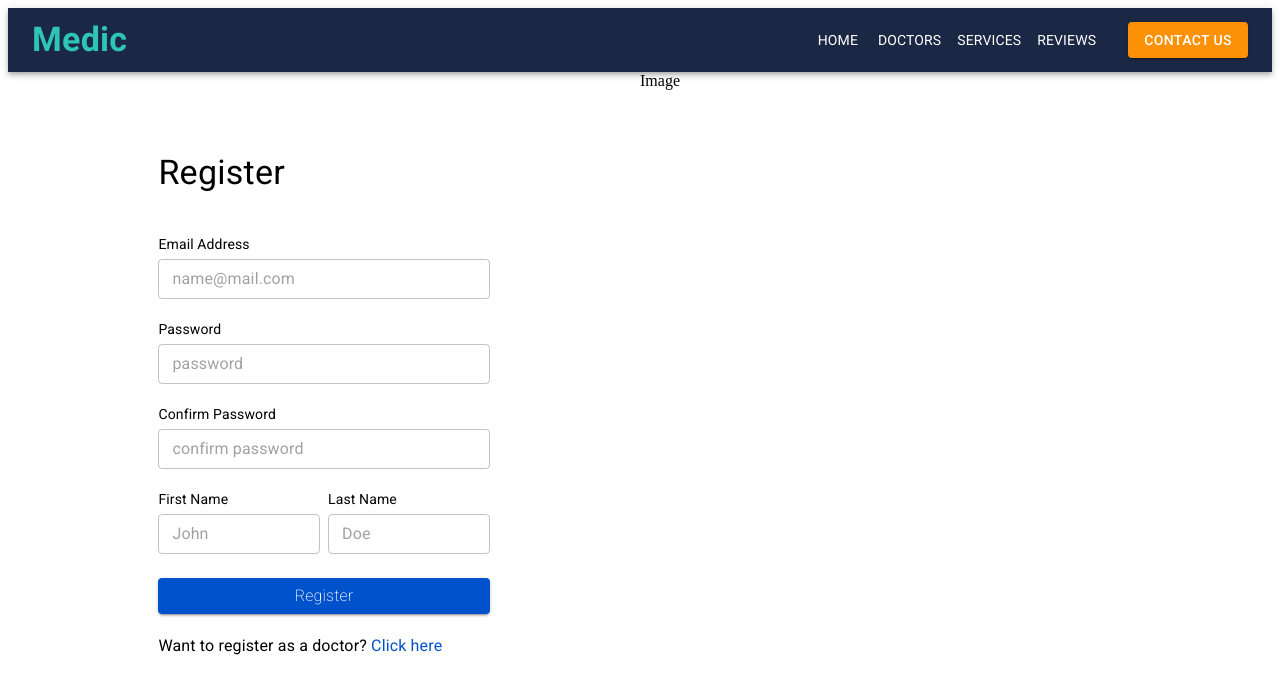
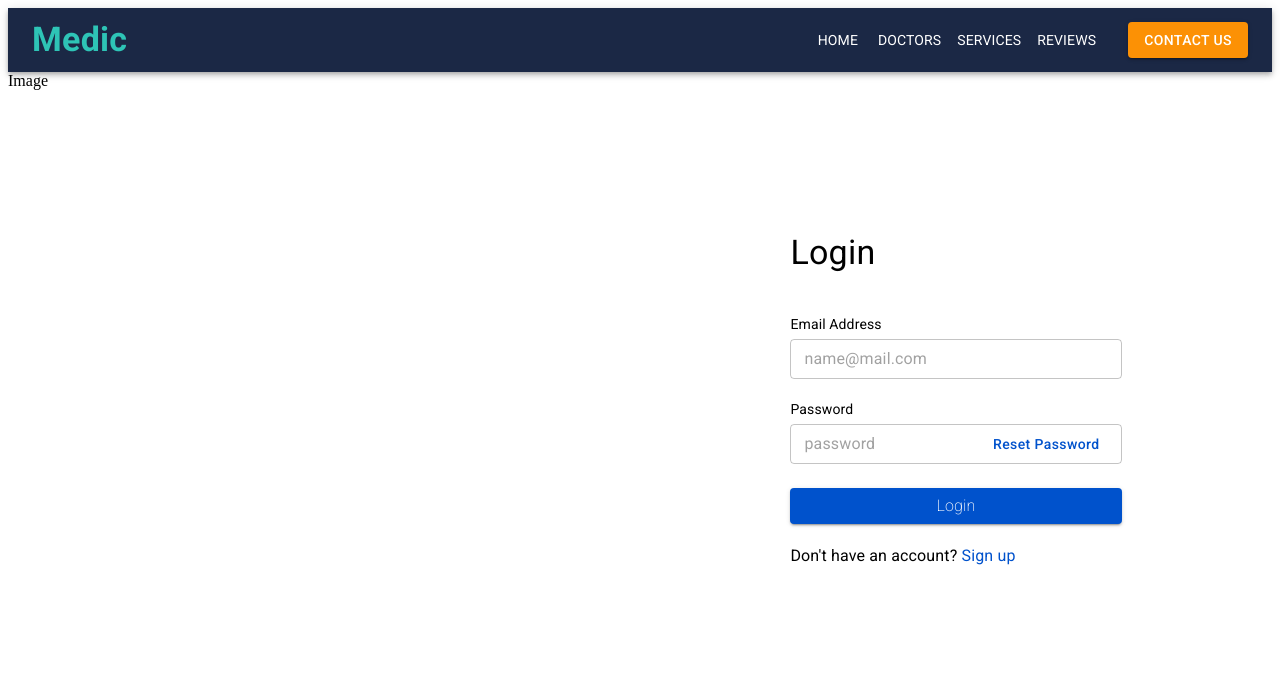
Before and after one commit to amrendrasinghrathore/Medical-Project, a React (Create React App) app in the folder frontend/: page /login in a window 1280 px wide. Shown: the top 694 px of the page. Built offline with nearby package versions, Linux system fonts and the light colour scheme.

Commit message:
Login and router

```diff
--- a/frontend/package.json
+++ b/frontend/package.json
@@ -14,6 +14,7 @@
     "axios": "^0.27.2",
     "react": "^18.2.0",
     "react-dom": "^18.2.0",
+    "react-router-dom": "^6.3.0",
     "react-scripts": "5.0.1",
     "web-vitals": "^2.1.4"
   },
--- a/frontend/src/App.js
+++ b/frontend/src/App.js
@@ -1,13 +1,19 @@
 import Login from './Pages/Login';
 import RegisterUser from './Pages/RegisterUser';
 import NavBar from './Components/NavBar';
+
+import { BrowserRouter as Router, Routes, Route } from 'react-router-dom';
 
 function App() {
   return (
     <div>
       <NavBar />
-      {/* <Login /> */}
-      <RegisterUser />
+      <Router>
+        <Routes>
+          <Route path="/login" element={<Login />} />
+          <Route path="/register-user" element={<RegisterUser />} />
+        </Routes>
+      </Router>
     </div>
   );
 }
--- a/frontend/src/Components/LoginForm.js
+++ b/frontend/src/Components/LoginForm.js
@@ -1,35 +1,81 @@
-import {
-  Typography,
-  TextField,
-  Button,
-  Link,
-  InputAdornment,
-} from '@mui/material';
-import { Box, Container } from '@mui/system';
+import { Typography, TextField, Button, InputAdornment } from '@mui/material';
+import { Box } from '@mui/system';
 import { Stack } from '@mui/material';
+import { useState } from 'react';
+
+const formDefaultValues = {
+  id: '',
+  password: '',
+};
+
+const showErrorDefaultValues = {
+  id: false,
+  password: false,
+};
 
 const LoginForm = (props) => {
+  let [formValues, setFormValues] = useState(formDefaultValues);
+  let [showError, setShowError] = useState(showErrorDefaultValues);
+
+  const formValidCheck = () => {
+    let newShowError = { ...showError };
+
+    for (const key in formValues) {
+      newShowError[key] = !formValues[key];
+    }
+
+    setShowError(newShowError);
+  };
+
+  const handleSubmit = (e) => {
+    formValidCheck();
+  };
+
+  const handleChange = (value, e) => {
+    setFormValues({ ...formValues, [value]: e.target.value });
+  };
+
   return (
-    <Container sx={{ mt: 20, width: { xs: '100%', md: '70%', lg: '60%' } }}>
-      <Typography variant="h4" sx={{ fontWeight: '400' }}>
-        Login
-      </Typography>
+    <>
       <Box sx={{ mt: 5 }}>
         <Stack>
+          {/* Email */}
           <Typography sx={{ fontSize: '14px' }}>Email Address</Typography>
+          <Typography
+            color="error"
+            sx={{
+              fontSize: '10px',
+              display: showError['id'] ? 'block' : 'none',
+            }}
+          >
+            Please Enter an email address
+          </Typography>
           <TextField
-            id="email-id"
+            id="id"
             label=""
             placeholder="name@mail.com"
             size="small"
+            onChange={(e) => handleChange('id', e)}
             sx={{ mt: 0.5 }}
           />
+
+          {/* Password */}
           <Typography sx={{ mt: 2.5, fontSize: '14px' }}>Password</Typography>
+          <Typography
+            color="error"
+            sx={{
+              fontSize: '10px',
+              display: showError['password'] ? 'block' : 'none',
+            }}
+          >
+            Please enter your password
+          </Typography>
           <TextField
             id="password"
             type="password"
             placeholder="password"
             size="small"
+            onChange={(e) => handleChange('password', e)}
             sx={{
               mt: 0.5,
             }}
@@ -47,6 +93,7 @@ const LoginForm = (props) => {
                     }}
                     onClick={(e) => {
                       document.getElementById('password').value = '';
+                      setFormValues({ ...formValues, ['password']: '' });
                     }}
                   >
                     Reset Password
@@ -56,21 +103,14 @@ const LoginForm = (props) => {
             }}
           />
 
-          <Button variant="contained" sx={{ mt: 3 }}>
+          <Button variant="contained" sx={{ mt: 3 }} onClick={handleSubmit}>
             <Typography sx={{ fontWeight: '200', textTransform: 'none' }}>
               Login
             </Typography>
           </Button>
-
-          <Typography sx={{ mt: 2.5 }}>
-            Don't have an account?{' '}
-            <Link href="#" sx={{ textDecoration: 'None' }}>
-              Sign up
-            </Link>
-          </Typography>
         </Stack>
       </Box>
-    </Container>
+    </>
   );
 };
 
--- a/frontend/src/Components/RegisterUserForm.js
+++ b/frontend/src/Components/RegisterUserForm.js
@@ -1,6 +1,6 @@
 import { Typography, TextField, Button, Link } from '@mui/material';
 
-import { Box, Container } from '@mui/system';
+import { Box } from '@mui/system';
 import { Stack } from '@mui/material';
 import { useState } from 'react';
 
@@ -8,7 +8,7 @@ import BasicAlert from './BasicAlert';
 
 const axios = require('axios').default;
 
-const formdefaultValues = {
+const formDefaultValues = {
   id: '',
   password: '',
   firstname: '',
@@ -24,7 +24,7 @@ const showErrorDefaultValues = {
 
 const RegisterUserForm = (props) => {
   let [isConfirmCorrect, setIsConfirmCorrect] = useState(false);
-  let [formValues, setFormValues] = useState(formdefaultValues);
+  let [formValues, setFormValues] = useState(formDefaultValues);
   let [showError, setShowError] = useState(showErrorDefaultValues);
   let [registerResponse, setRegisterResponse] = useState({
     success: '',
@@ -116,10 +116,7 @@ const RegisterUserForm = (props) => {
   };
 
   return (
-    <Container sx={{ mt: 10, width: { xs: '100%', md: '70%', lg: '60%' } }}>
-      <Typography variant="h4" sx={{ fontWeight: '400' }}>
-        Register
-      </Typography>
+    <>
       <Box sx={{ mt: 5 }}>
         <Stack>
           {/* email input */}
@@ -247,25 +244,18 @@ const RegisterUserForm = (props) => {
               Register
             </Typography>
           </Button>
-
-          <Typography sx={{ mt: 2.5 }}>
-            Want to register as a doctor?{' '}
-            <Link href="#" sx={{ textDecoration: 'None' }}>
-              Click here
-            </Link>
-          </Typography>
         </Stack>
       </Box>
 
       {showAlert && (
-        <Link href="#" sx={{ textDecoration: 'none' }}>
+        <Link href="/login" sx={{ textDecoration: 'none' }}>
           <BasicAlert
             severity={registerResponse.success}
             message={registerResponse.message}
           />
         </Link>
       )}
-    </Container>
+    </>
   );
 };
 
--- a/frontend/src/Pages/Login.js
+++ b/frontend/src/Pages/Login.js
@@ -1,5 +1,5 @@
 import React from 'react';
-import { Grid } from '@mui/material';
+import { Grid, Typography, Container, Link } from '@mui/material';
 
 import LoginForm from '../Components/LoginForm.js';
 
@@ -22,7 +22,18 @@ const Login = (props) => {
           mx: { xs: 'auto' },
         }}
       >
-        <LoginForm />
+        <Container sx={{ mt: 20, width: { xs: '100%', md: '70%', lg: '60%' } }}>
+          <Typography variant="h4" sx={{ fontWeight: '400' }}>
+            Login
+          </Typography>
+          <LoginForm />
+          <Typography sx={{ mt: 2.5 }}>
+            Don't have an account?{' '}
+            <Link href="/register-user" sx={{ textDecoration: 'None' }}>
+              Sign up
+            </Link>
+          </Typography>
+        </Container>
       </Grid>
     </Grid>
   );
--- a/frontend/src/Pages/RegisterUser.js
+++ b/frontend/src/Pages/RegisterUser.js
@@ -1,5 +1,5 @@
 import React from 'react';
-import { Grid } from '@mui/material';
+import { Grid, Container, Typography, Link } from '@mui/material';
 
 import RegisterUserForm from '../Components/RegisterUserForm';
 
@@ -13,7 +13,18 @@ const RegisterUser = (props) => {
           mx: { xs: 'auto' },
         }}
       >
-        <RegisterUserForm />
+        <Container sx={{ mt: 10, width: { xs: '100%', md: '70%', lg: '60%' } }}>
+          <Typography variant="h4" sx={{ fontWeight: '400' }}>
+            Register
+          </Typography>
+          <RegisterUserForm />
+          <Typography sx={{ mt: 2.5 }}>
+            Want to register as a doctor?{' '}
+            <Link href="#" sx={{ textDecoration: 'None' }}>
+              Click here
+            </Link>
+          </Typography>
+        </Container>
       </Grid>
 
       <Grid
```
Also changed, not shown: 1 other file (tests, documents, lock files or other folders).
